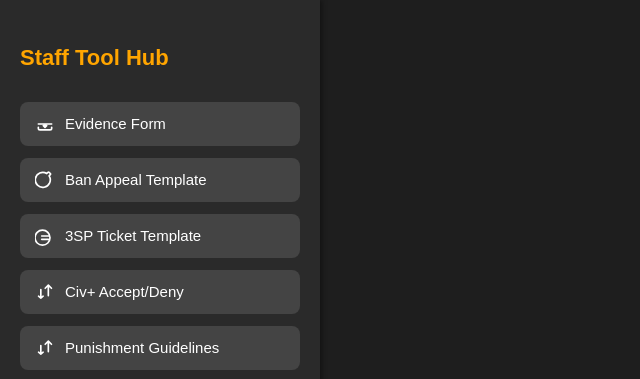
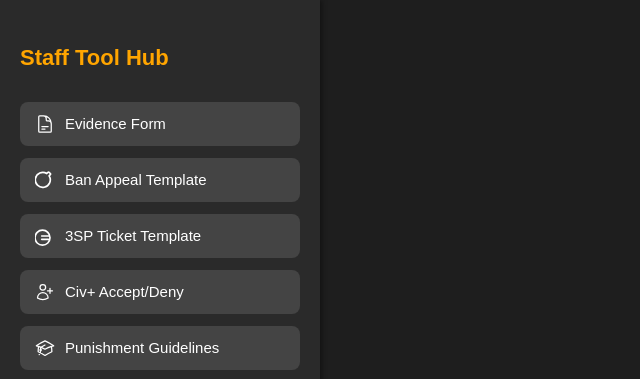
Before and after one commit to NZDurriez/StaffQuickAccess, a plain HTML site: page index.html in a window 1280 px wide. Shown: the top 379 px of the page, 0-640 px from the left. Drawn offline with Linux system fonts and the light colour scheme.

Commit message:
Update index.html

```diff
--- a/index.html
+++ b/index.html
@@ -89,9 +89,9 @@
     <!-- Internal Tools -->
     <button class="link-button" onclick="loadTool('https://nzdurriez.github.io/EvidenceGenerator/')">
       <span class="link-label">
-        <svg xmlns="http://www.w3.org/2000/svg" fill="none" viewBox="0 0 24 24" stroke="currentColor">
-          <path stroke-linecap="round" stroke-linejoin="round" stroke-width="2" d="M4 16v1a2 2 0 002 2h12a2 2 0 002-2v-1M12 12v4m0 0v-4m0 4l-2-2m2 2l2-2M4 12h16" />
-        </svg>
+      <svg xmlns="http://www.w3.org/2000/svg" fill="none" viewBox="0 0 24 24" stroke-width="1.5" stroke="currentColor" class="size-6">
+      <path stroke-linecap="round" stroke-linejoin="round" d="M19.5 14.25v-2.625a3.375 3.375 0 0 0-3.375-3.375h-1.5A1.125 1.125 0 0 1 13.5 7.125v-1.5a3.375 3.375 0 0 0-3.375-3.375H8.25m0 12.75h7.5m-7.5 3H12M10.5 2.25H5.625c-.621 0-1.125.504-1.125 1.125v17.25c0 .621.504 1.125 1.125 1.125h12.75c.621 0 1.125-.504 1.125-1.125V11.25a9 9 0 0 0-9-9Z" />
+      </svg>
         Evidence Form
       </span>
     </button>
@@ -116,8 +116,8 @@
 
     <button class="link-button" onclick="loadTool('https://nzdurriez.github.io/CIV-Acceptance/')">
       <span class="link-label">
-        <svg xmlns="http://www.w3.org/2000/svg" fill="none" viewBox="0 0 24 24" stroke="currentColor">
-          <path stroke-linecap="round" stroke-linejoin="round" stroke-width="2" d="M9.75 17L7 19.25m0 0L4.25 17M7 19.25V9M16 3.75L19.75 7.5M16 3.75L12.25 7.5M16 3.75v12.5" />
+        <svg xmlns="http://www.w3.org/2000/svg" fill="none" viewBox="0 0 24 24" stroke-width="1.5" stroke="currentColor" class="size-6">
+        <path stroke-linecap="round" stroke-linejoin="round" d="M18 7.5v3m0 0v3m0-3h3m-3 0h-3m-2.25-4.125a3.375 3.375 0 1 1-6.75 0 3.375 3.375 0 0 1 6.75 0ZM3 19.235v-.11a6.375 6.375 0 0 1 12.75 0v.109A12.318 12.318 0 0 1 9.374 21c-2.331 0-4.512-.645-6.374-1.766Z" />
         </svg>
         Civ+ Accept/Deny
       </span>
@@ -125,8 +125,8 @@
 
     <button class="link-button" onclick="loadTool('https://nzdurriez.github.io/PunishmentGuidelinesStaff/')">
       <span class="link-label">
-        <svg xmlns="http://www.w3.org/2000/svg" fill="none" viewBox="0 0 24 24" stroke="currentColor">
-          <path stroke-linecap="round" stroke-linejoin="round" stroke-width="2" d="M9.75 17L7 19.25m0 0L4.25 17M7 19.25V9M16 3.75L19.75 7.5M16 3.75L12.25 7.5M16 3.75v12.5" />
+        <svg xmlns="http://www.w3.org/2000/svg" fill="none" viewBox="0 0 24 24" stroke-width="1.5" stroke="currentColor" class="size-6">
+        <path stroke-linecap="round" stroke-linejoin="round" d="M4.26 10.147a60.438 60.438 0 0 0-.491 6.347A48.62 48.62 0 0 1 12 20.904a48.62 48.62 0 0 1 8.232-4.41 60.46 60.46 0 0 0-.491-6.347m-15.482 0a50.636 50.636 0 0 0-2.658-.813A59.906 59.906 0 0 1 12 3.493a59.903 59.903 0 0 1 10.399 5.84c-.896.248-1.783.52-2.658.814m-15.482 0A50.717 50.717 0 0 1 12 13.489a50.702 50.702 0 0 1 7.74-3.342M6.75 15a.75.75 0 1 0 0-1.5.75.75 0 0 0 0 1.5Zm0 0v-3.675A55.378 55.378 0 0 1 12 8.443m-7.007 11.55A5.981 5.981 0 0 0 6.75 15.75v-1.5" />
         </svg>
         Punishment Guidelines
       </span>
```
